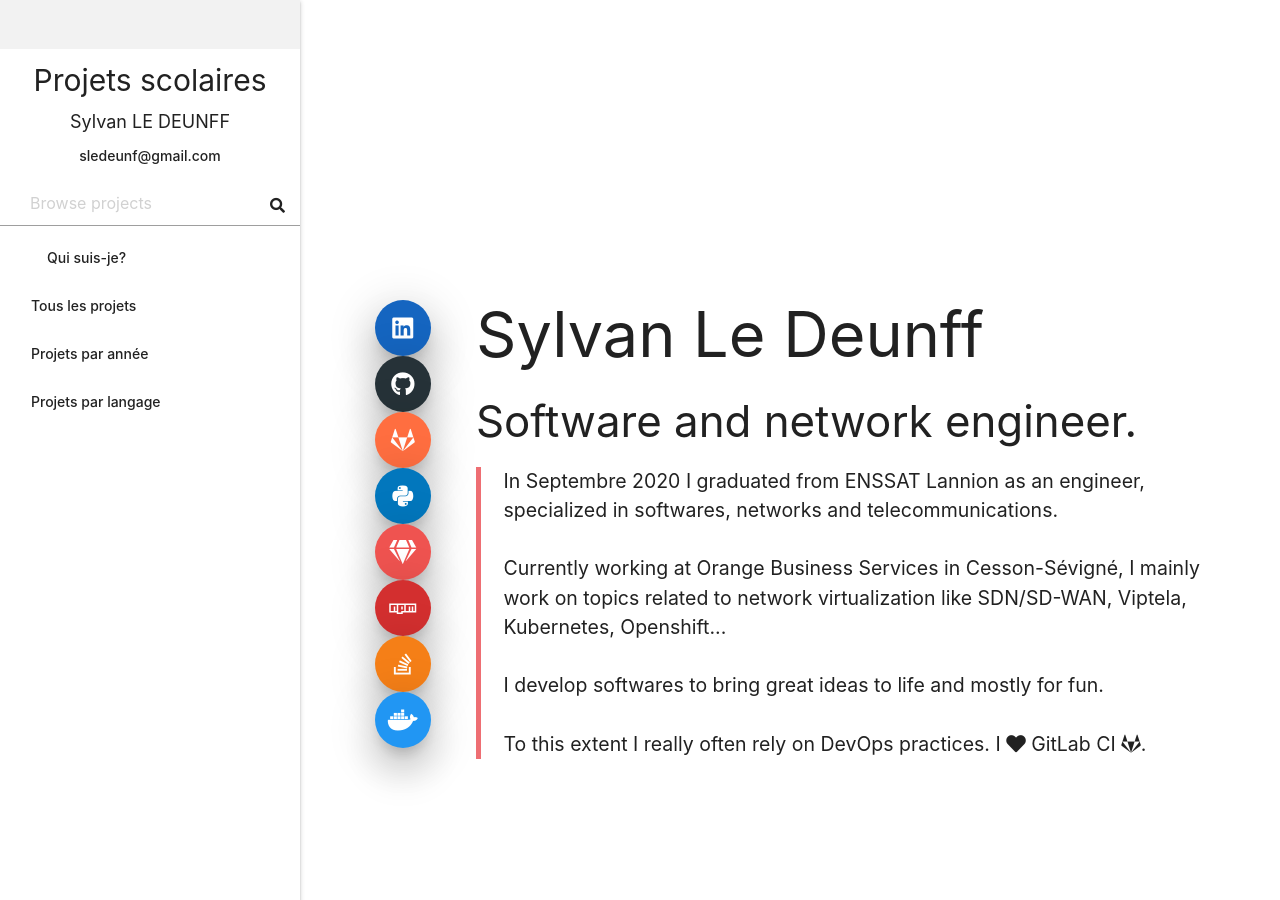
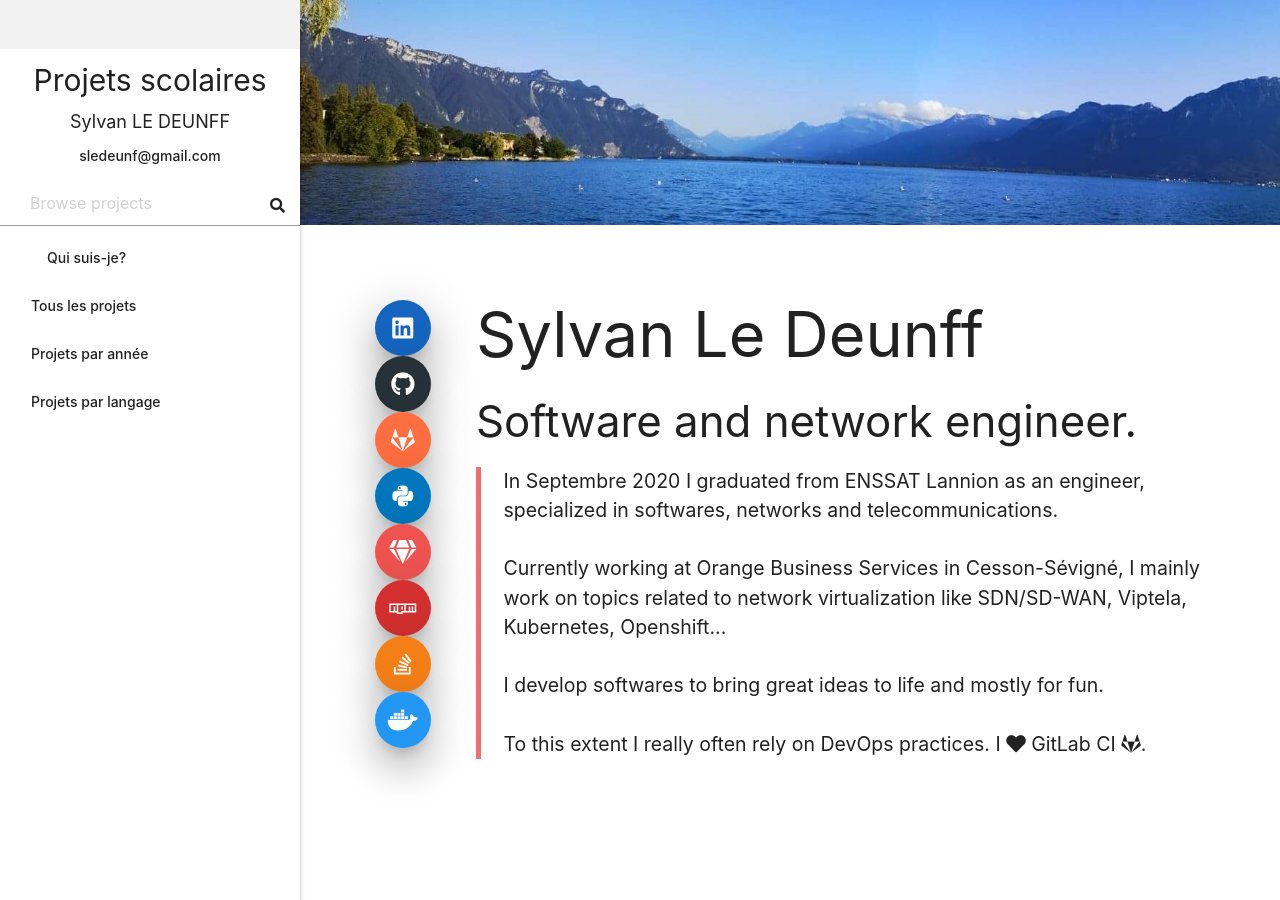
Before and after one commit to sylvanld-enssat/sylvanld-enssat.github.io, a Jekyll site: the page built from index.html, in a window 1280 px wide. Built offline with Jekyll 4.4.1, drawn with Linux system fonts in a browser that asks for light colours; a style sheet for code colours, icons or effects is not loaded.

Commit message:
fix image location

```diff
--- a/index.html
+++ b/index.html
@@ -6,7 +6,7 @@ layout: default
     #cover {
         width: 100%;
         height: 15rem;
-        background: url('/assets/lake.jpg');
+        background: url('/assets/img/lake.jpg');
         background-size: cover;
         position: relative;
     }
```
